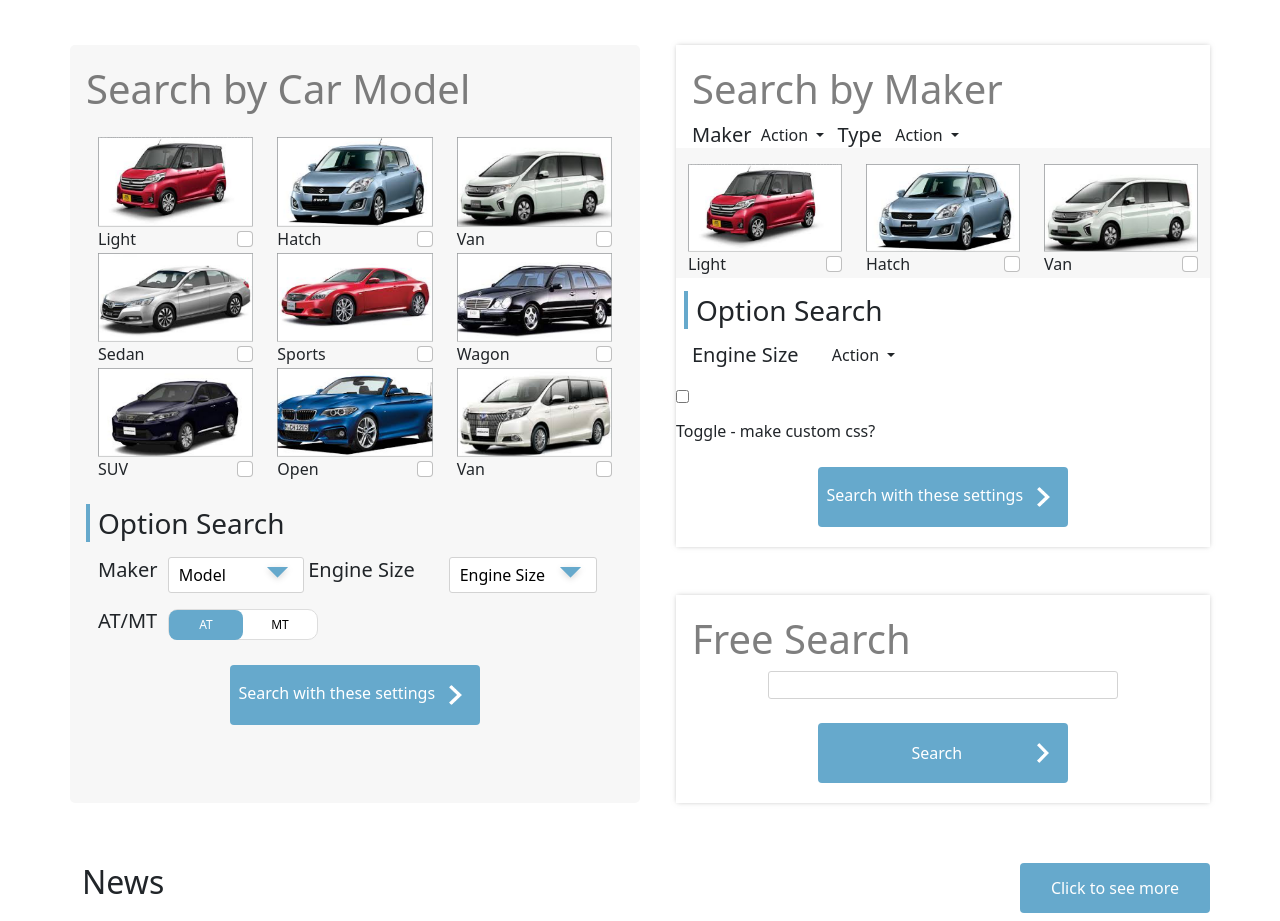
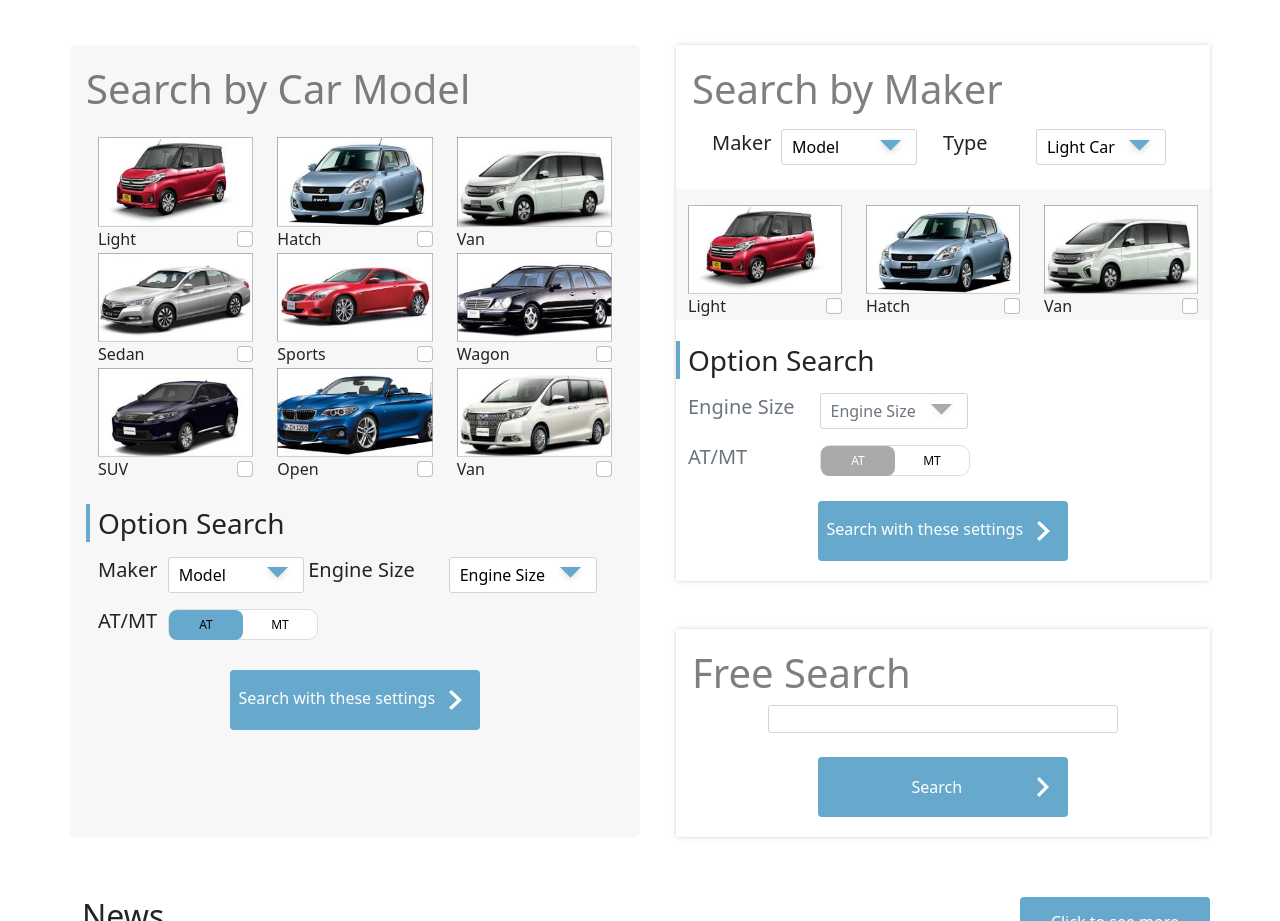
Before and after one commit to JudahT/Frontend-test-Grune, a website: page index.html in a window 1280 px wide. Shown: the part 1140-2061 px from the top of the page. Drawn offline with nearby package versions, Linux system fonts and the light colour scheme.

Commit message:
Finished right side styling

```diff
--- a/css/style.css
+++ b/css/style.css
@@ -257,11 +257,6 @@
   box-shadow: 0px 0px 5px -1px rgba(138, 138, 138, 0.6);
 }
 
-.dropToggle {
-}
-
-.dropToggle:hover {
-}
 /* Dropdown toggle */
 select {
   background-color: white;
@@ -283,6 +278,12 @@ select {
   }
 }
 
+/* Right Column - Maker disabled Dropdown */
+.rightDropdown {
+  background-image: url(../assets/img/icon/path\ disabled.jpeg);
+}
+
+
 // remove dotted firefox border
 @-moz-document url-prefix() {
   select {
@@ -292,11 +293,13 @@ select {
 }
 
 /* Toggle Switch wrapper div */
-.toggleSwitcherBtn {
+.toggleSwitcherBtn2 {
   display: flex;
+  pointer-events: none;
+  user-select: none;
 }
 
-/* Switcher Styles */
+/* LEFT Switcher - Car Model column */
 .switcher {
   display: inline-block;
   height: 31px;
@@ -347,6 +350,63 @@ select {
 }
 
 .switcher__input--MT:checked~.switcher__toggle {
+  left: 75px;
+}
+
+/* RIGHT Switcher - Car Maker column */
+.switcher {
+  display: inline-block;
+  height: 31px;
+  background: #fff;
+  border-radius: 2px;
+  width: 150px;
+  border-radius: 10px;
+  border: solid 1px #ddd;
+  position: relative;
+}
+
+.switcher__input {
+  display: none;
+}
+
+.switcher__label {
+  float: left;
+  width: 50%;
+  font-size: 12px;
+  line-height: 30px;
+  color: #000;
+  text-align: center;
+  cursor: pointer;
+  position: inherit;
+  z-index: 10;
+  transition: color 0.2s cubic-bezier(0.4, 0.0, 0.2, 1);
+  will-change: transform;
+}
+
+.switcher__toggle {
+  position: absolute;
+  float: left;
+  height: 30px;
+  width: 50%;
+  font-size: 12px;
+  line-height: 30px;
+  cursor: pointer;
+  border-radius: 8px;
+  left: 0px;
+  top: 0px;
+  transition: left 0.25s cubic-bezier(0.4, 0.0, 0.2, 1);
+  will-change: transform;
+}
+
+.toggleColor {
+  background-color: #aaaaaa;
+}
+
+.switcher__input:checked+.switcher__label {
+  color: #fff;
+}
+
+.switcher__input--MT2:checked~.switcher__toggle {
   left: 75px;
 }
 
--- a/index.html
+++ b/index.html
@@ -712,7 +712,7 @@
                   </select>
                 </div>
                 <div class="col col-xl-2 p-0">
-                  <h5 class="toggleTitle ms-lg-4 mt-3">AT/MT</h5>
+                  <h5 class="toggleTitle ms-lg-4 mt-3 ms-4">AT/MT</h5>
                 </div>
                 <div class="col col-xl-10 p-0">
                   <!-- Toggle Switch title -->
@@ -768,35 +768,41 @@
                   <h1 class="text-black-50 ms-3">Search by Maker</h1>
                 </div>
                 <div class="makerDropdownMenu">
-                  <h5 class="d-inline mt-2 align-middle ms-3 me-1">Maker</h5>
-                  <!-- Need to make a regular dropdown with custom CSS for inserting the img file in assets folder for the dropdown arrow -->
-                  <div class="btn-group">
-                    <button
-                      type="button"
-                      class="btn btn-white dropdown-toggle p-0"
-                      data-bs-toggle="dropdown"
-                      aria-expanded="false"
-                    >
-                      Action
-                    </button>
-                    <ul class="dropdown-menu">
-                      <li><a class="dropdown-item" href="#">Nissan</a></li>
-                    </ul>
-                  </div>
-                  <h5 class="d-inline mt-2 align-middle mx-2">Type</h5>
-                  <!-- Need to make a regular dropdown with custom CSS for inserting the img file in assets folder for the dropdown arrow -->
-                  <div class="btn-group">
-                    <button
-                      type="button"
-                      class="btn btn-white dropdown-toggle p-0"
-                      data-bs-toggle="dropdown"
-                      aria-expanded="false"
-                    >
-                      Action
-                    </button>
-                    <ul class="dropdown-menu">
-                      <li><a class="dropdown-item" href="#">Light Car</a></li>
-                    </ul>
+                  <div class="row mb-4">
+                    <div class="col-6 col-xl-2 p-0 mt-2">
+                      <h5 class="d-inline mt-2 align-middle ms-5">Maker</h5>
+                    </div>
+                    <div class="col-6 col-xl-4 p-0">
+                      <!-- Dropdown Toggle button -->
+                      <select class="mt-2 ms-xl-4">
+                        <option>Model</option>
+                        <option>Nissan</option>
+                        <option>Toyota</option>
+                        <option>Mazda</option>
+                        <option>BMW</option>
+                        <option>Suzuki</option>
+                        <option>Mercedes</option>
+                      </select>
+                    </div>
+                    <div class="col-6 col-xl-2 p-0 mt-2">
+                      <h5 class="d-inline mt-2 align-middle ms-5 ms-xl-0">
+                        Type
+                      </h5>
+                    </div>
+                    <div class="col-6 col-xl-4 p-0">
+                      <!-- Dropdown Toggle button -->
+                      <select class="mt-2">
+                        <option>Light Car</option>
+                        <option>Hatch</option>
+                        <option>Van</option>
+                        <option>Sedan</option>
+                        <option>Sports</option>
+                        <option>Wagon</option>
+                        <option>SUV</option>
+                        <option>Open</option>
+                        <option>Van</option>
+                      </select>
+                    </div>
                   </div>
                 </div>
                 <div class="makerCarCheckbox">
@@ -877,40 +883,74 @@
                     </div>
                   </div>
                 </div>
-                <h3 class="mt-3">
-                  <div class="delimiter d-inline mx-2"></div>
-                  Option Search
-                </h3>
 
-                <h5 class="d-inline align-middle mx-3">Engine Size</h5>
-                <!-- Need to make a regular dropdown with custom CSS for inserting the img file in assets folder for the dropdown arrow -->
-                <div class="btn-group">
-                  <button
-                    type="button"
-                    class="btn btn-white dropdown-toggle"
-                    data-bs-toggle="dropdown"
-                    aria-expanded="false"
-                  >
-                    Action
-                  </button>
-                  <ul class="dropdown-menu">
-                    <li><a class="dropdown-item" href="#">660CC</a></li>
-                    <li><a class="dropdown-item" href="#">990CC</a></li>
-                    <li><a class="dropdown-item" href="#">1000CC</a></li>
-                    <li><a class="dropdown-item" href="#">1500CC</a></li>
-                    <li><a class="dropdown-item" href="#">1800CC</a></li>
-                    <li><a class="dropdown-item" href="#">2000CC</a></li>
-                  </ul>
-                </div>
+                <!-- Option Search Section - dropdowns and toggle switch -->
+                <div class="optionSearch mt-4">
+                  <h3>
+                    <div class="delimiter d-inline me-2"></div>
+                    Option Search
+                  </h3>
+                  <div class="row">
+                    <div class="col-6 col-xl-3 p-0 mt-2">
+                      <h5
+                        class="d-inline text-center align-middle ms-4 ms-xl-4 text-secondary"
+                      >
+                        Engine Size
+                      </h5>
+                    </div>
+                    <div class="col-6 col-xl-8 p-0">
+                      <select
+                        class="rightDropdown mt-2 ms-xl-3 text-secondary"
+                        disabled
+                      >
+                        <option>Engine Size</option>
+                        <option>660CC</option>
+                        <option>990CC</option>
+                        <option>1000CC</option>
+                        <option>1500CC</option>
+                        <option>1800CC</option>
+                        <option>2000CC</option>
+                      </select>
+                    </div>
+                    <div class="col col-xl-3 p-0">
+                      <h5 class="toggleTitle ms-lg-4 mt-3 ms-4 text-secondary">
+                        AT/MT
+                      </h5>
+                    </div>
+                    <div class="col col-xl-8 p-0">
+                      <!-- Toggle Switch title -->
+                      <div class="toggleSwitcherBtn2 mt-3">
+                        <!-- Toggle Switch -->
+                        <div class="switcher ms-xl-3">
+                          <input
+                            type="radio"
+                            name="balance"
+                            value="AT2"
+                            id="AT2"
+                            class="switcher__input switcher__input--AT"
+                            checked=""
+                            disabled
+                          />
+                          <label for="AT2" class="switcher__label text-white"
+                            >AT</label
+                          >
 
-                <!-- Switch Toggler - need customer CSS from video and then insert txt into it?? -->
-                <input class="d-block my-3" type="checkbox" id="switch" /><label
-                  for="switch"
-                  >Toggle - make custom css?</label
-                >
+                          <input
+                            type="radio"
+                            name="balance"
+                            value="MT2"
+                            id="MT2"
+                            class="switcher__input switcher__input--MT2"
+                            disabled
+                          />
+                          <label for="MT2" class="switcher__label">MT</label>
 
-                <!-- Option search - copy from the other side, then change colors -->
-                <div class="optionSearch">
+                          <span class="switcher__toggle toggleColor"></span>
+                        </div>
+                      </div>
+                    </div>
+                  </div>
+
                   <div class="searchButton mt-4">
                     <button class="searchBySettings">
                       Search with these settings
```
Also changed, not shown: assets/img/icon/path disabled.jpeg (added).
